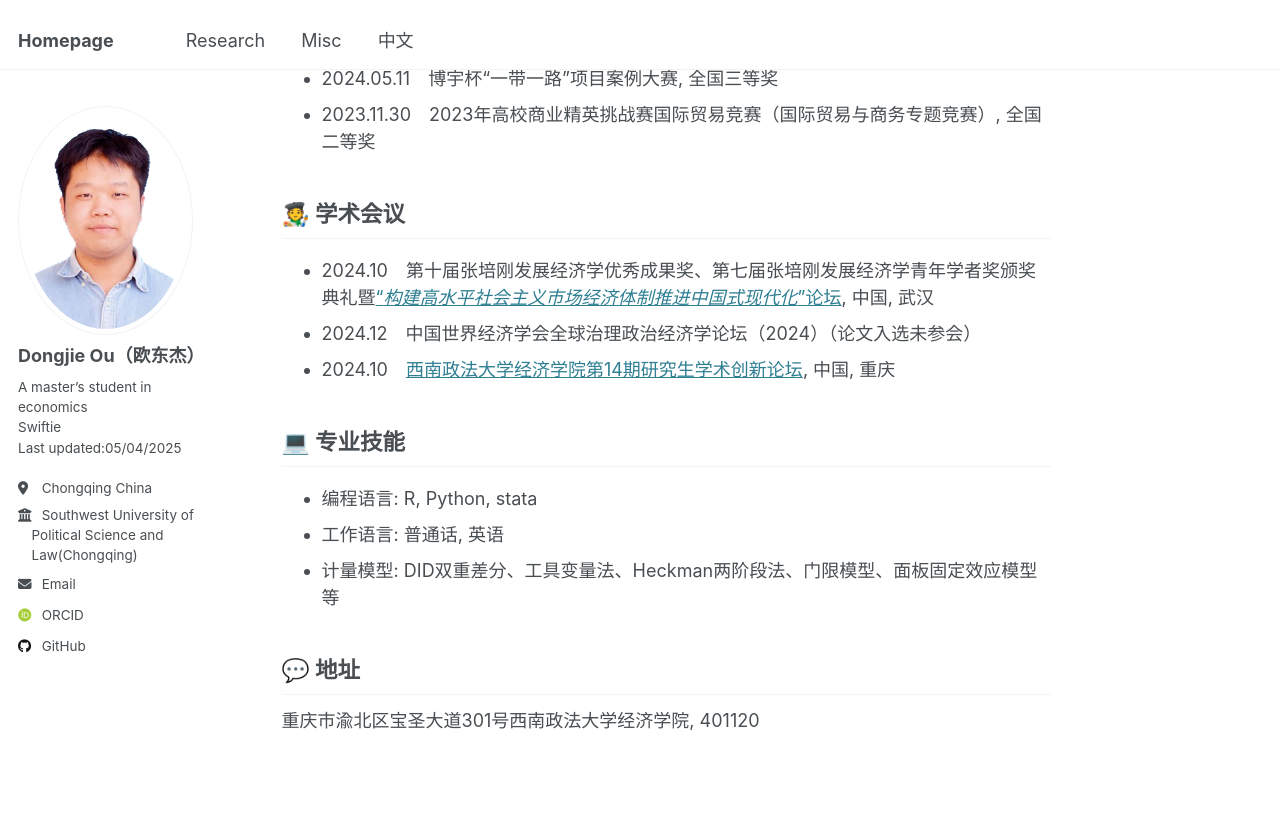
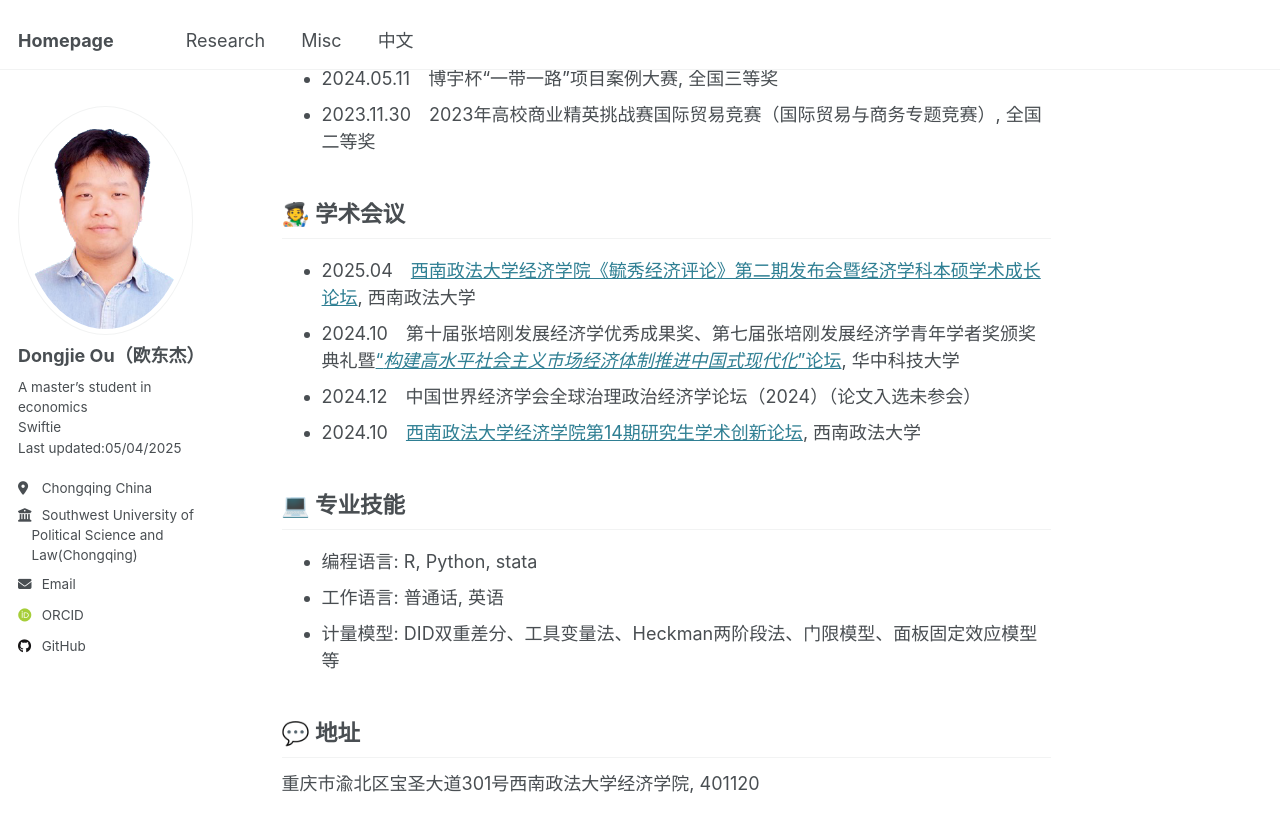
Before and after one commit to oudongjie2001/oudongjie2001.github.io, a Jekyll site: the page built from _pages/dongjieou_cn.md, in a window 1280 px wide and 900 px high, scrolled down 1809 px. Shown: the top 832 px of the window. Built offline with Jekyll 4.4.1, drawn with Linux system fonts in a browser that asks for light colours; some web fonts are replaced.

Commit message:
Update dongjieou_cn.md

```diff
--- a/_pages/dongjieou_cn.md
+++ b/_pages/dongjieou_cn.md
@@ -46,9 +46,10 @@ redirect_from:
 - 2023.11.30&emsp;2023年高校商业精英挑战赛国际贸易竞赛（国际贸易与商务专题竞赛）, 全国二等奖
 
 ## 🧑‍🎨 学术会议
-- 2024.10&emsp;第十届张培刚发展经济学优秀成果奖、第七届张培刚发展经济学青年学者奖颁奖典礼暨[“*构建高水平社会主义市场经济体制推进中国式现代化*”论坛](http://pkcjjh.hust.edu.cn/info/1068/2780.htm), 中国, 武汉
+- 2025.04&emsp;[西南政法大学经济学院《毓秀经济评论》第二期发布会暨经济学科本硕学术成长论坛](https://mp.weixin.qq.com/s/rjAJYPOdfNiv8sYkN7FrtQ), 西南政法大学
+- 2024.10&emsp;第十届张培刚发展经济学优秀成果奖、第七届张培刚发展经济学青年学者奖颁奖典礼暨[“*构建高水平社会主义市场经济体制推进中国式现代化*”论坛](http://pkcjjh.hust.edu.cn/info/1068/2780.htm), 华中科技大学
 - 2024.12&emsp;中国世界经济学会全球治理政治经济学论坛（2024）（论文入选未参会）
-- 2024.10&emsp;[西南政法大学经济学院第14期研究生学术创新论坛](https://es.swupl.edu.cn/xzjl/5fa34a3e7f324762862565d715fc1e7e.htm), 中国, 重庆
+- 2024.10&emsp;[西南政法大学经济学院第14期研究生学术创新论坛](https://es.swupl.edu.cn/xzjl/5fa34a3e7f324762862565d715fc1e7e.htm), 西南政法大学
 
 ## 💻 专业技能
 - 编程语言: R, Python, stata
```
